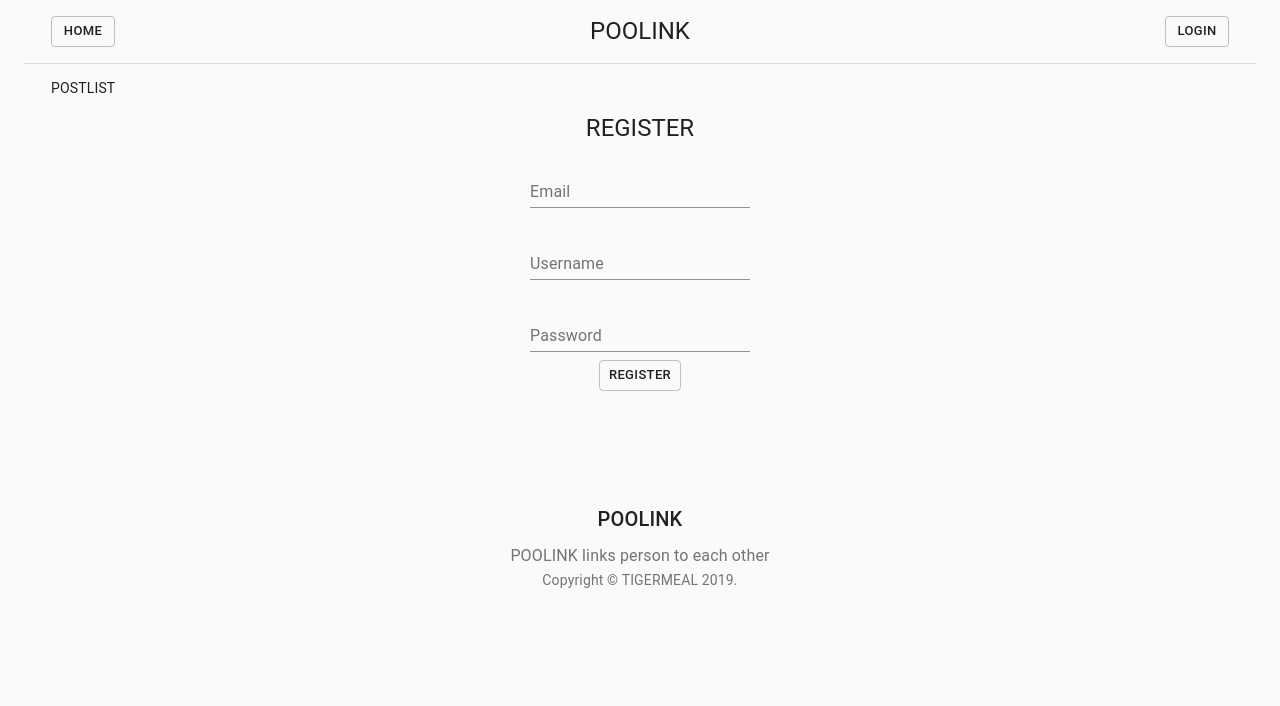
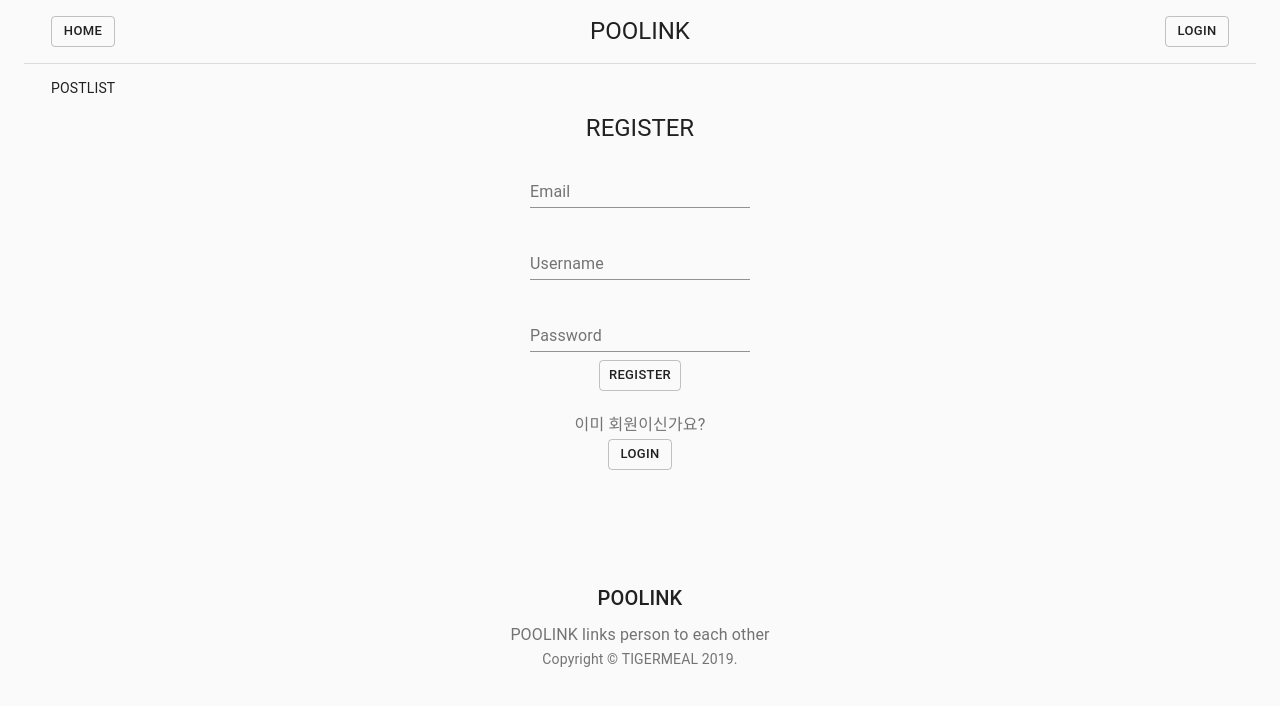
Before and after one commit to hyeok0902e/poolink, a React (Create React App) app in the folder client/: page /register in a window 1280 px wide. Shown: the top 706 px of the page. Built offline with nearby package versions, Linux system fonts and the light colour scheme.

Commit message:
:wrench: Register already User check

```diff
--- a/client/src/components/form/register/index.js
+++ b/client/src/components/form/register/index.js
@@ -1,7 +1,9 @@
 import React, { Component } from 'react';
 import { connect } from 'react-redux';
-import { register } from '../../../actions/auth'
+import { Link } from 'react-router-dom';
 import { Container, Typography, TextField, Button } from '@material-ui/core';
+
+import { register } from '../../../actions/auth';
 
 class RegisterForm extends Component {
   constructor(props) {
@@ -77,12 +79,32 @@ class RegisterForm extends Component {
             REGISTER
           </Button>
         </form>
+        <br />
+        <Container maxWidth='sm' align='center'>
+          <Typography
+            variant='subtitle1'
+            align='center'
+            color='textSecondary'
+            component='p'
+            >
+              이미 회원이신가요?
+          </Typography>
+          <Link to='/login' className='toolbarLink'>
+            <Button
+              variant='outlined'
+              size='small'
+              >
+              Login
+            </Button>
+          </Link>
+        </Container>
       </Container>
     )
 
     return (
       <Container maxWidth='sm'>
         {form}
+
       </Container>
 
     )
```
